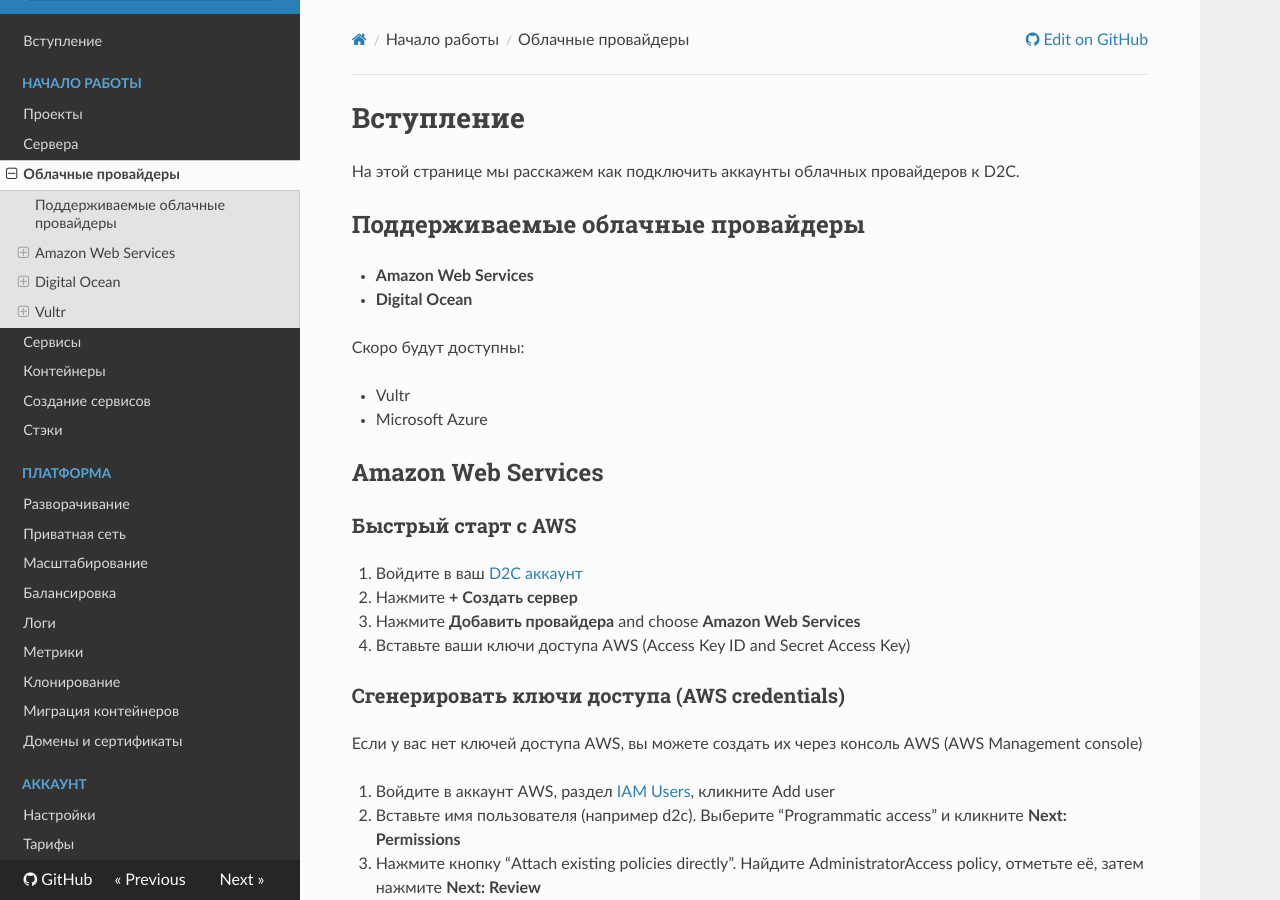
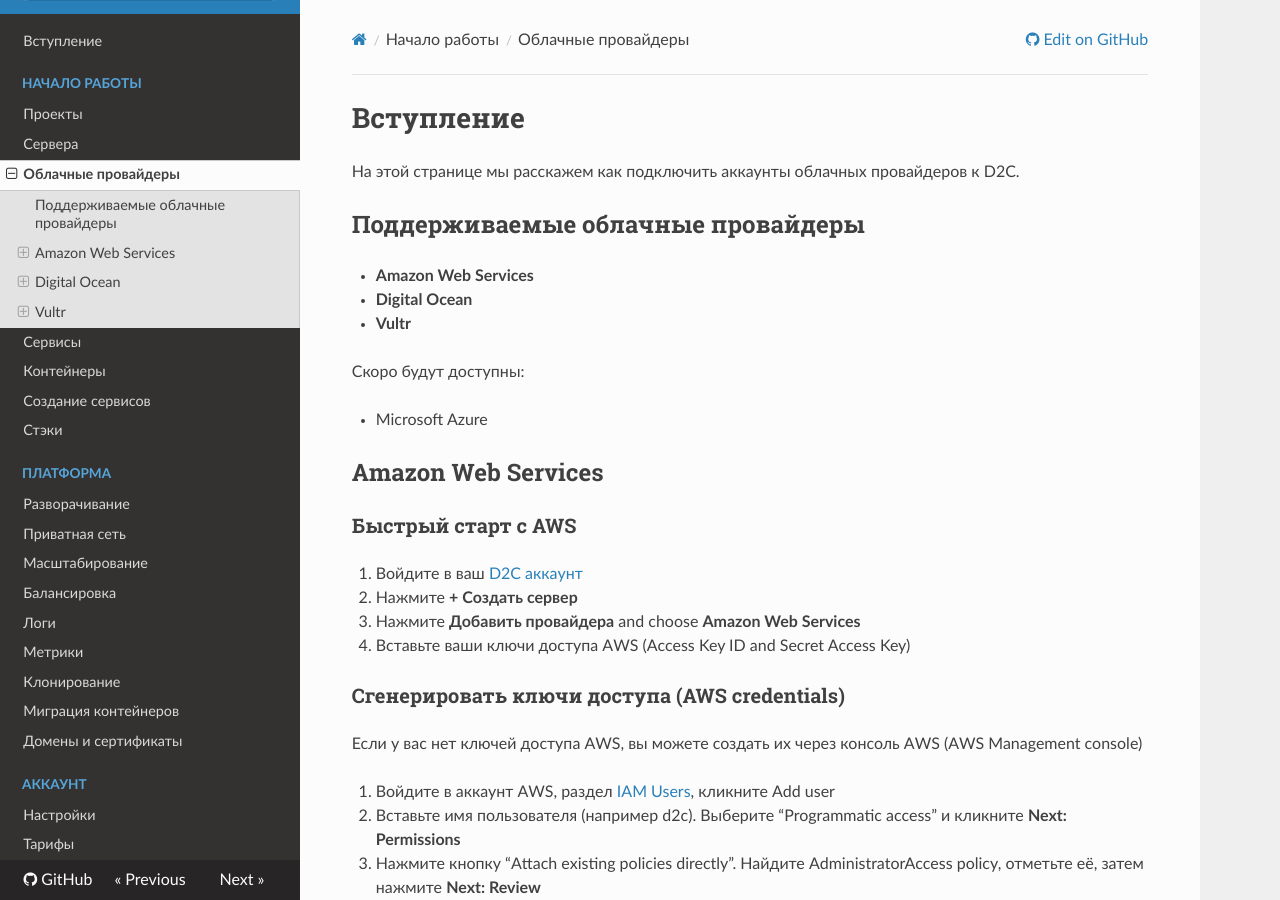
Before and after one commit to d2cio/docs, an MkDocs documentation site: the page built from docs/getting-started/cloud-providers.md, in a window 1280 px wide and 900 px high. Built offline with MkDocs 1.6.1, drawn with Linux system fonts in a browser that asks for light colours; nearby versions of some CDN libraries; old or Windows-style settings are respelled for this version of MkDocs.

```diff
--- a/docs/getting-started/cloud-providers.md
+++ b/docs/getting-started/cloud-providers.md
@@ -6,12 +6,11 @@
 
 - **Amazon Web Services**
 - **Digital Ocean**
+- **Vultr**
 
 Скоро будут доступны:
 
-- Vultr
 - Microsoft Azure
-
 
 ## Amazon Web Services
 
```
